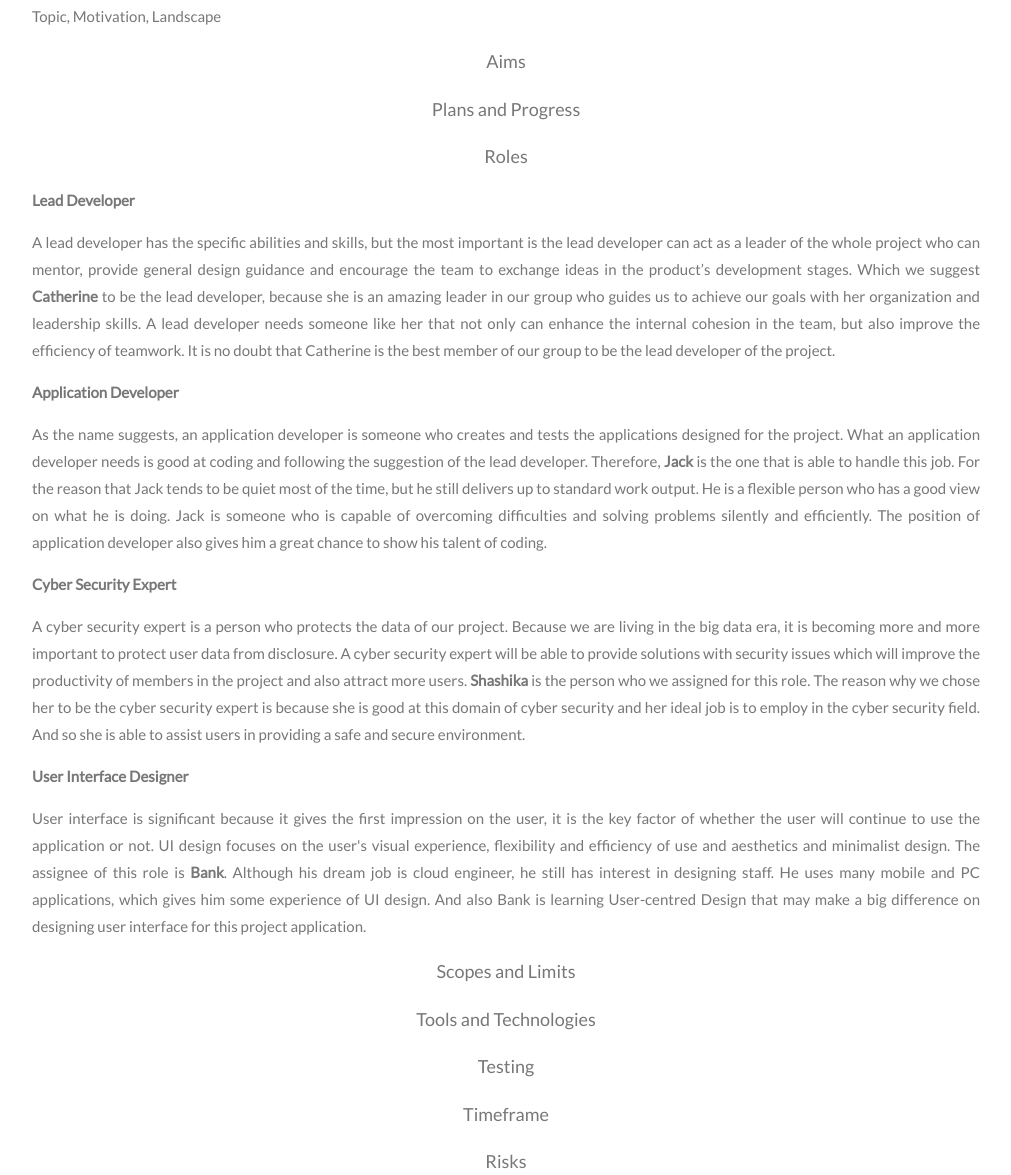
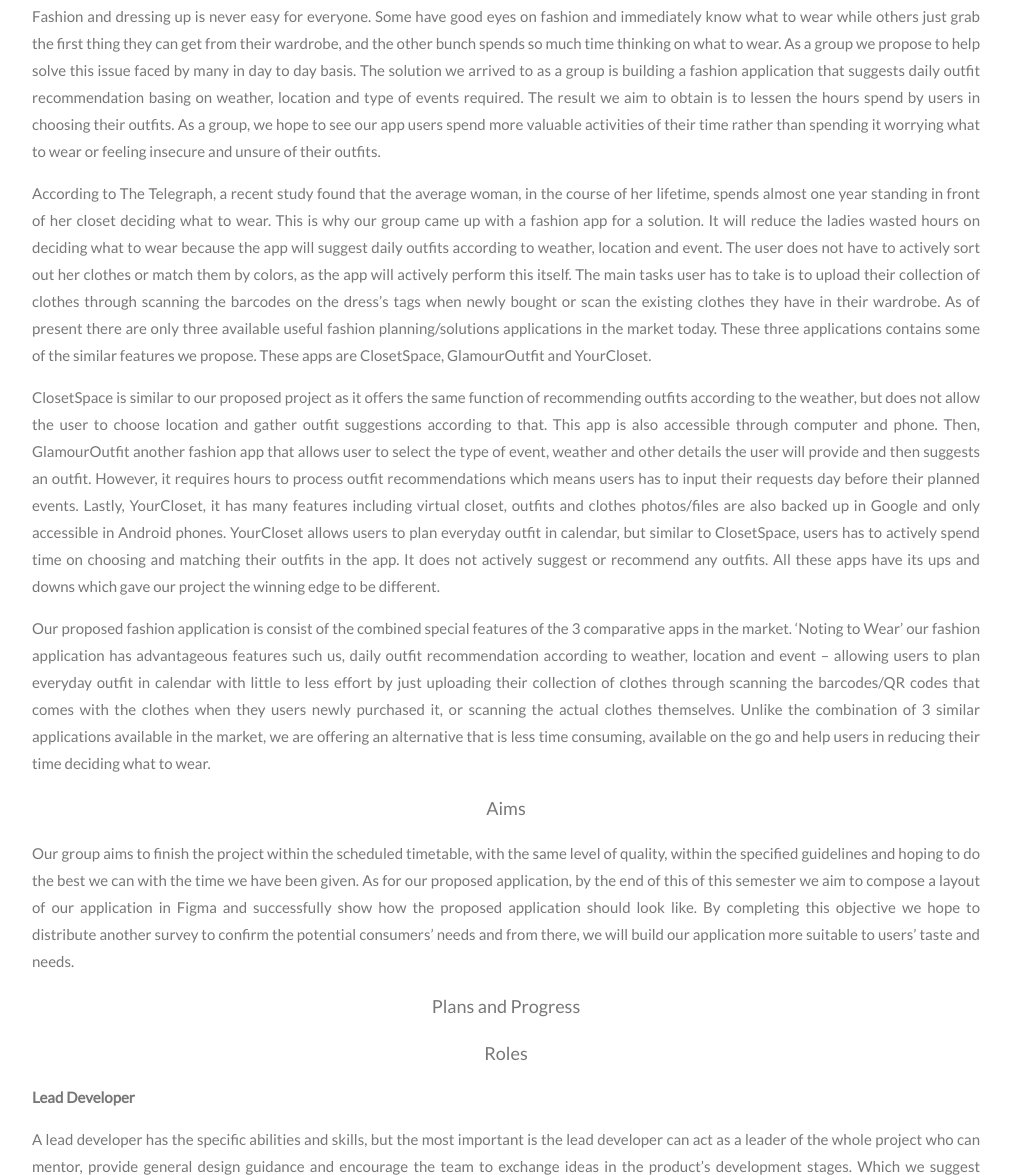
Before and after one commit to s3799717/PCS_Ass3, a plain HTML site: page index.html in a window 1280 px wide. Shown: the part 2862-4037 px from the top of the page, without its empty margins (134-1145 px from the left). Drawn offline with nearby package versions, Linux system fonts and the light colour scheme.

Commit message:
Update index.html

```diff
--- a/index.html
+++ b/index.html
@@ -208,19 +208,26 @@ Having looked at the Burning Glass data and other data we gathered, our opinion
 
 
 
-   <p> Topic, Motivation, Landscape
+   <p>Fashion and dressing up is never easy for everyone. Some have good eyes on fashion and immediately know what to wear while others just grab the first thing they can get from their wardrobe, and the other bunch spends so much time thinking on what to wear. As a group we propose to help solve this issue faced by many in day to day basis. The solution we arrived to as a group is building a fashion application that suggests daily outfit recommendation basing on weather, location and type of events required. The result we aim to obtain is to lessen the hours spend by users in choosing their outfits. As a group, we hope to see our app users spend more valuable activities of their time rather than spending it worrying what to wear or feeling insecure and unsure of their outfits.
+</p>
 
+<p>
+	According to The Telegraph, a recent study found that the average woman, in the course of her lifetime, spends almost one year standing in front of her closet deciding what to wear. This is why our group came up with a fashion app for a solution. It will reduce the ladies wasted hours on deciding what to wear because the app will suggest daily outfits according to weather, location and event. The user does not have to actively sort out her clothes or match them by colors, as the app will actively perform this itself. The main tasks user has to take is to upload their collection of clothes through scanning the barcodes on the dress’s tags when newly bought or scan the existing clothes they have in their wardrobe. As of present there are only three available useful fashion planning/solutions applications in the market today. These three applications contains some of the similar features we propose. These apps are ClosetSpace, GlamourOutfit and YourCloset.
+</p>
+<p>
+	ClosetSpace is similar to our proposed project as it offers the same function of recommending outfits according to the weather, but does not allow the user to choose location and gather outfit suggestions according to that. This app is also accessible through computer and phone. Then, GlamourOutfit another fashion app that allows user to select the type of event, weather and other details the user will provide and then suggests an outfit. However, it requires hours to process outfit recommendations which means users has to input their requests day before their planned events. Lastly, YourCloset, it has many features including virtual closet, outfits and clothes photos/files are also backed up in Google and only accessible in Android phones. YourCloset allows users to plan everyday outfit in calendar, but similar to ClosetSpace, users has to actively spend time on choosing and matching their outfits in the app. It does not actively suggest or recommend any outfits. All these apps have its ups and downs which gave our project the winning edge to be different.
+</p>
 
+<p>
+	Our proposed fashion application is consist of the combined special features of the 3 comparative apps in the market. ‘Noting to Wear’ our fashion application has advantageous features such us, daily outfit recommendation according to weather, location and event – allowing users to plan everyday outfit in calendar with little to less effort by just uploading their collection of clothes through scanning the barcodes/QR codes that comes with the clothes when they users newly purchased it, or scanning the actual clothes themselves. Unlike the combination of 3 similar applications available in the market, we are offering an alternative that is less time consuming, available on the go and help users in reducing their time deciding what to wear.
+</p>
 
- </p>
 
 <p> <h5> <center> Aims </h5> </center> </p>
 
-
-
 <p>
-
-
+Our group aims to finish the project within the scheduled timetable, with the same level of quality, within the specified guidelines and hoping to do the best we can with the time we have been given.
+As for our proposed application, by the end of this of this semester we aim to compose a layout of our application in Figma and successfully show how the proposed application should look like. By completing this objective we hope to distribute another survey to confirm the potential consumers’ needs and from there, we will build our application more suitable to users’ taste and needs.
 
 </p>
 
```
